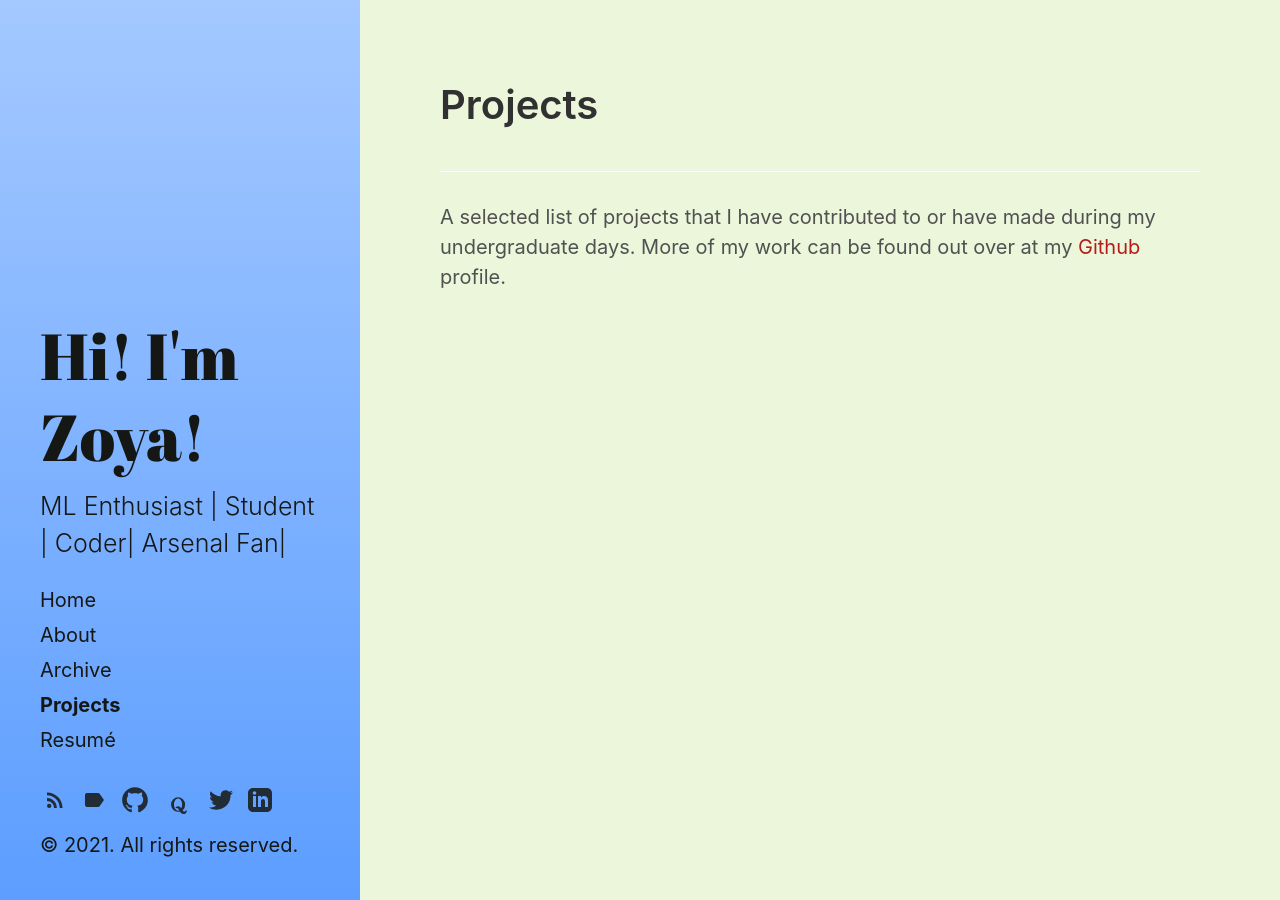
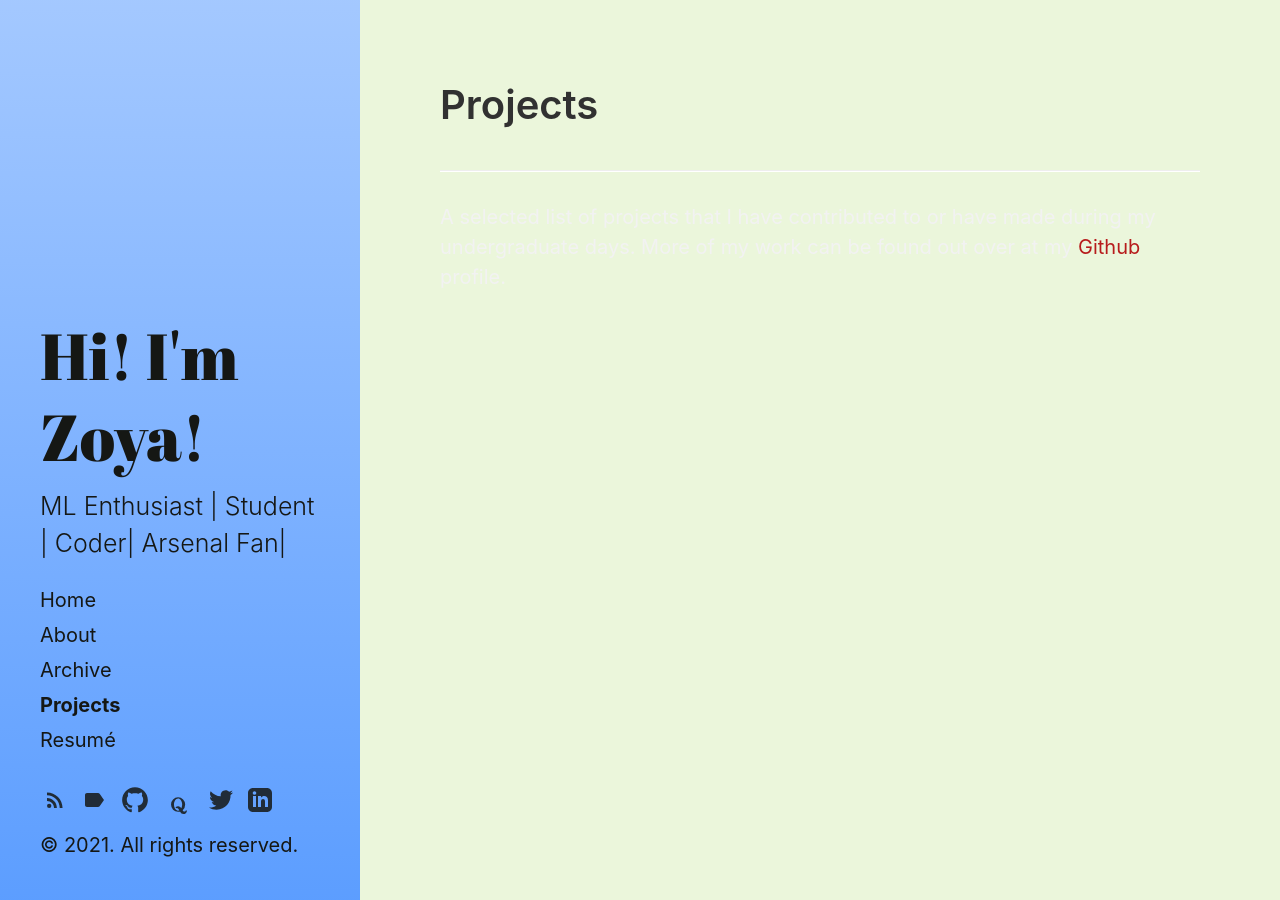
Before and after one commit to zeddmaxx/zeddmaxx.github.io, a Jekyll site: the page built from projects.md, in a window 1280 px wide. Built offline with Jekyll 4.4.1, drawn with Linux system fonts in a browser that asks for light colours.

Commit message:
Updating main.scss

```diff
--- a/assets/css/main.scss
+++ b/assets/css/main.scss
@@ -4,6 +4,7 @@
 ---
 $sidebar-bg-color: #80b3ff;
 $link-color: #B71C1C;
+$body-color:  #f2f2f2;
 $sidebar-sticky: true;
 $layout-reverse: false;
 @import "hydeout";
```
